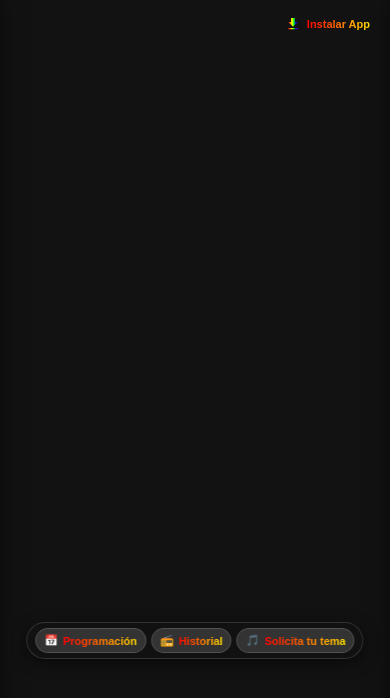
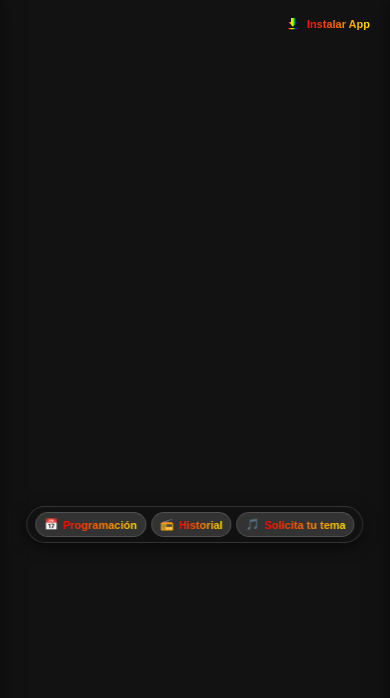
Before and after one commit to RadioRetroMusic/radio, a plain HTML site: page index.html in a window 390 px wide. Drawn offline with nearby package versions, Linux system fonts and the light colour scheme; a script that the page names is missing.

Commit message:
Add files via upload

```diff
--- a/index.html
+++ b/index.html
@@ -87,10 +87,10 @@
       stroke: none !important;
     }
 
-    /* Barra de botones posicionada más arriba del botón Play */
+    /* Barra de botones posicionada justo debajo del anuncio de la canción */
     .player-action-bar {
-      position: fixed;
-      bottom: 200px; /* Cambiado de 155px a 200px para subir los botones */
+      position: absolute;
+      top: 62%; /* Ubicado justo por debajo de la zona central de metadatos */
       left: 50%;
       transform: translateX(-50%);
       z-index: 9999;
@@ -283,7 +283,7 @@
         width: 100% !important;
       }
       .player-action-bar {
-        bottom: 185px; /* Cambiado de 145px a 185px para móviles */
+        top: 60%; /* Ajuste específico para pantallas móviles */
         padding: 5px 8px;
         gap: 5px;
       }
@@ -348,7 +348,7 @@
     <span class="btn-label">Instalar App</span>
   </button>
 
-  <!-- Barra de botones ubicada arriba del botón Play -->
+  <!-- Barra de botones ubicada justo debajo del título/anuncio de la canción -->
   <div class="player-action-bar" id="playerActionBar">
     <button class="action-btn" id="toggleSchedule" title="Ver Programación">
       <span>📅</span> <span class="btn-label">Programación</span>
```
